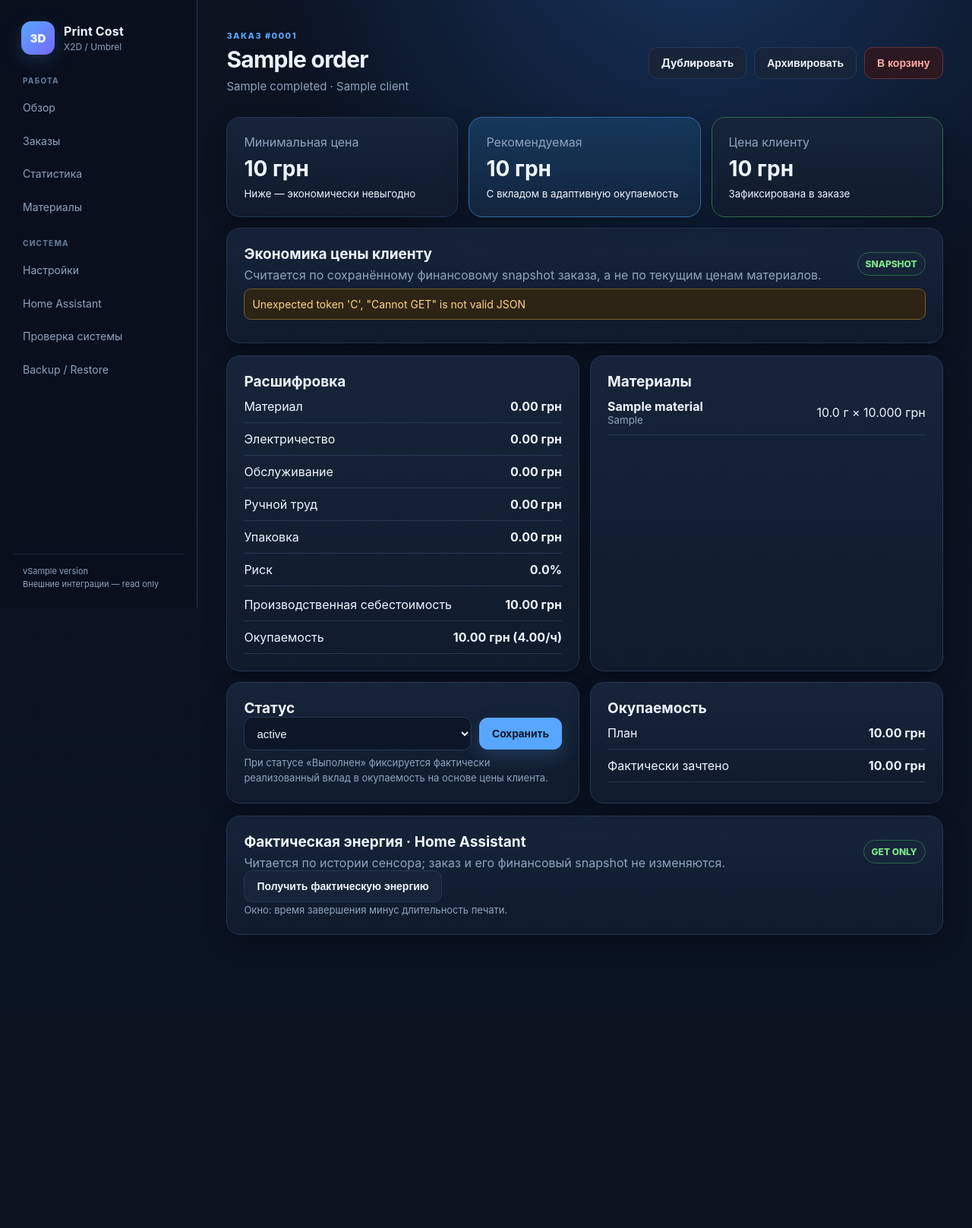
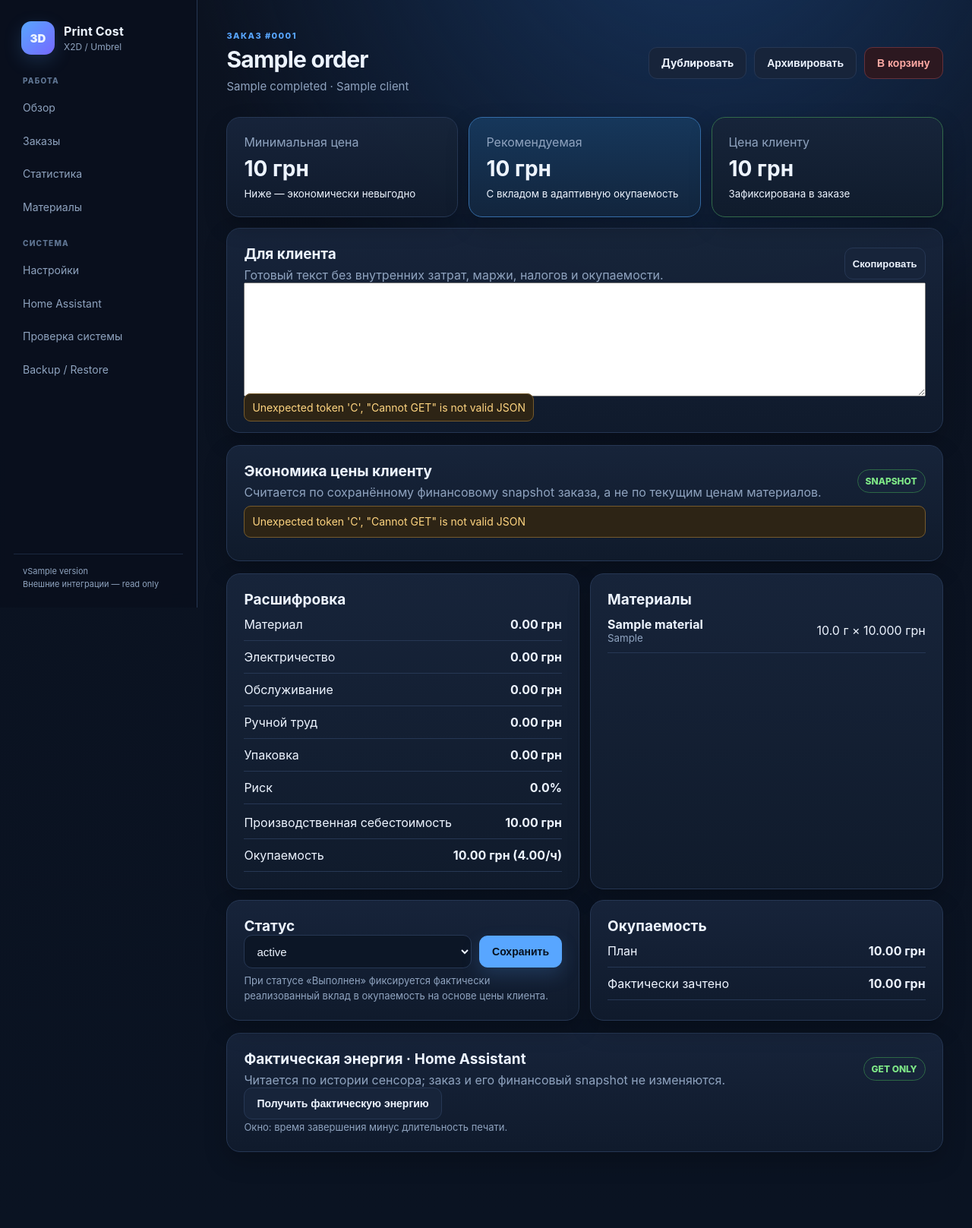
Before and after one commit to MikeFox303/3d-print-cost-umbrel, a FastAPI app: template app/templates/order_detail.html in a window 1280 px wide. Shown: the whole page at 76% size. Before the commit the page ends 1231 px from the top, so only its background shows below. Run offline with FastAPI, Linux system fonts and the light colour scheme; the template is opened without the code that fills it: most values are stand-ins (such as "Sample title", 1, 10 or a date in 2020).

Commit message:
feat: add copyable client message to saved order

```diff
--- a/app/templates/order_detail.html
+++ b/app/templates/order_detail.html
@@ -7,6 +7,11 @@
   <div class="card price-card recommended"><span>Рекомендуемая</span><strong>{{ '%.0f'|format(order.recommended_price) }} грн</strong><small>С вкладом в адаптивную окупаемость</small></div>
   <div class="card price-card final"><span>Цена клиенту</span><strong>{{ '%.0f'|format(order.final_price or order.recommended_price) }} грн</strong><small>Зафиксирована в заказе</small></div>
 </div>
+<section class="card" style="margin-bottom:16px">
+  <div class="row between"><div><h2>Для клиента</h2><p>Готовый текст без внутренних затрат, маржи, налогов и окупаемости.</p></div><button class="button small" type="button" id="copySavedClientQuote">Скопировать</button></div>
+  <textarea id="savedClientQuoteText" readonly aria-label="Сообщение для клиента" style="width:100%;min-height:150px;resize:vertical">Формирую сообщение…</textarea>
+  <div id="savedClientQuoteStatus" class="hint"></div>
+</section>
 <section class="card" style="margin-bottom:16px">
   <div class="row between"><div><h2>Экономика цены клиенту</h2><p>Считается по сохранённому финансовому snapshot заказа, а не по текущим ценам материалов.</p></div><span class="badge readonly">SNAPSHOT</span></div>
   <div id="customerEconomicsResult" class="hint">Считаю налог, комиссию, прибыль и вклад в окупаемость…</div>
@@ -29,6 +34,15 @@
 {% endif %}
 {% endblock %}
 {% block scripts %}
+<script>
+(() => {
+ const textarea=document.getElementById('savedClientQuoteText'); const status=document.getElementById('savedClientQuoteStatus'); const button=document.getElementById('copySavedClientQuote');
+ if(!textarea||!button)return;
+ const esc=v=>String(v??'').replace(/[&<>"']/g,c=>({'&':'&amp;','<':'&lt;','>':'&gt;','"':'&quot;',"'":'&#039;'}[c]));
+ fetch('/api/orders/{{order.id}}/client-message').then(async response=>{const data=await response.json();if(!response.ok)throw new Error(data.detail||data.error||'Ошибка сообщения для клиента');return data;}).then(data=>{textarea.value=data.text||'';if(status)status.textContent='Текст сформирован по сохранённой цене заказа.';}).catch(error=>{textarea.value='';if(status)status.innerHTML=`<span class="warning">${esc(error.message)}</span>`;});
+ button.addEventListener('click',async()=>{const text=textarea.value||'';if(!text){if(status)status.textContent='Сообщение ещё не готово.';return;}const copied=typeof window.copyText==='function'?await window.copyText(text):false;if(status)status.textContent=copied?'Скопировано.':'Не удалось скопировать автоматически — выделите текст вручную.';});
+})();
+</script>
 <script>
 (() => {
  const box=document.getElementById('customerEconomicsResult'); if(!box)return;
```
